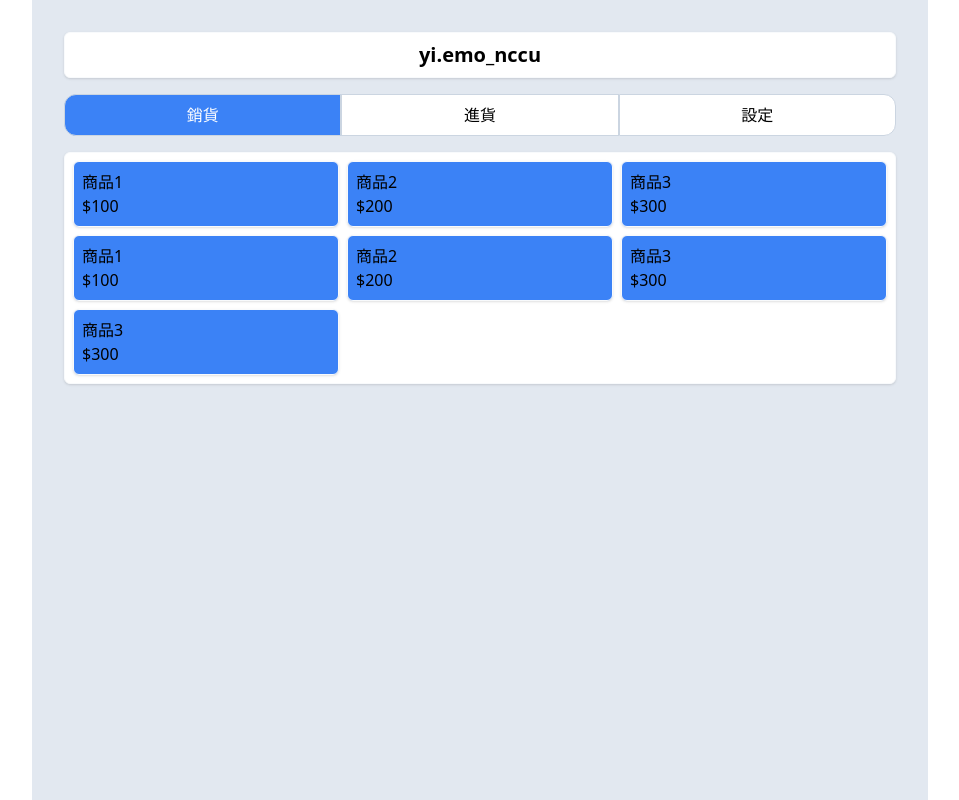
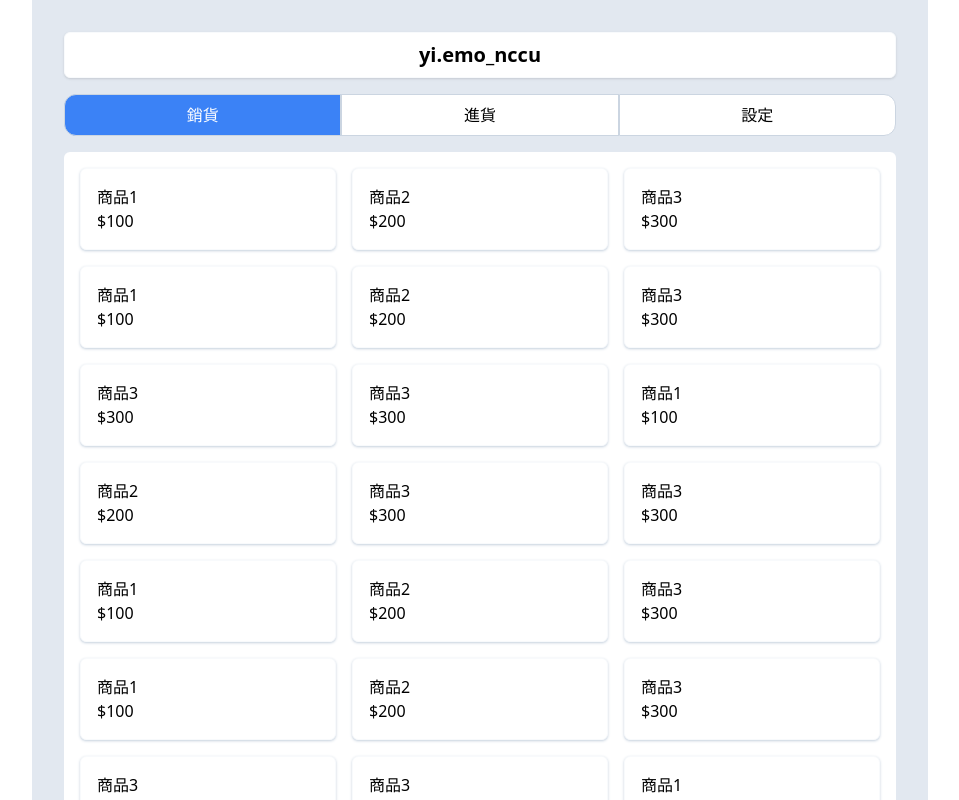
Before and after one commit to z15r7/yiemo_pmis, a Vue app in the folder frontend/: page / in a window 1280 px wide. Shown: the top 800 px of the page, without its empty margins (160-1119 px from the left). Built offline with nearby package versions, Linux system fonts and the light colour scheme.

Commit message:
Cart func

```diff
--- a/frontend/src/components/Body.vue
+++ b/frontend/src/components/Body.vue
@@ -1,29 +1,27 @@
 <template>
-    <div class="border border-slate-50 shadow bg-white p-2 rounded-md">
-        <div class="grid grid-cols-1 sm:grid-cols-3 gap-2">
-            <div class="border border-slate-50 shadow bg-blue-500 p-2 rounded-md" v-for="item in products">
-                <p>{{ item.name }}</p>
-                <p>{{ handlePrice(item.price) }}</p>
+    <div class="bg-white p-4 rounded-md">
+        <div class="grid grid-cols-1 sm:grid-cols-3 gap-4">
+            <BodyItem v-for="item in products" :item="item" @add="add"/>
         </div>
-        </div>
-
     </div>
 </template>
 
 <script>
+import BodyItem from './BodyItem.vue';
+
 export default {
     data: () => ({
     }),
-        props: ['selected', 'menuItem', 'products'],
+    props: ['products'],
     methods: {
-            handleSelected: function (idx) {
-                this.$emit('handleSelected', idx);
-            },
-            handlePrice: function (value) {
-                return `$${JSON.stringify(value)}`;
+        add: function (item) {
+            this.$emit('add', item);
         }
     },
     computed: {
     },
+    components: {
+        BodyItem
+    }
 }
 </script>
--- /dev/null
+++ b/frontend/src/components/BodyItem.vue
@@ -0,0 +1,30 @@
+<template>
+    <div
+        class="border border-slate-50 shadow shadow-slate-300 bg-white p-4 rounded-md"
+        @click="add"
+    >
+        <p>{{ item.name }}</p>
+        <p>{{ handlePrice(item.price) }}</p>
+    </div>
+</template>
+
+<script>
+    export default {
+        data: () => ({
+        }),
+        props: ['item'],
+        methods: {
+            handleSelected: function (idx) {
+                this.$emit('handleSelected', idx);
+            },
+            handlePrice: function (value) {
+                return `$${JSON.stringify(value)}`;
+            },
+            add: function () {
+                this.$emit('add', this.item);
+            }
+        },
+        computed: {
+        },
+    }
+</script>
--- /dev/null
+++ b/frontend/src/components/Cart.vue
@@ -0,0 +1,42 @@
+<template>
+    <div class="fixed h-1/2 w-full bottom-0 left-0 shadow-xl bg-slate-200 p-4">
+        <div class="grid grid-cols-1 gap-4 p-4">
+            <div
+                class="border border-slate-50 shadow shadow-slate-300 bg-white py-2 px-4 rounded-md"
+                v-for="i in cart"
+            >
+                {{`${i.name}-${i.price}`}}
+            </div>
+        </div>
+        <div class="fixed w-full bottom-0 left-0">
+            <div class="grid grid-cols-1 sm:grid-cols-2 gap-4 p-4">
+                <button
+                    class="bg-blue-500 shadow rounded-md py-2 text-white"
+                    @click="handleSubmit"
+                >Submit</button>
+                <button
+                    class="bg-red-500 shadow rounded-md py-2 text-white"
+                    @click="handleCancel"
+                >Cancel</button>
+            </div>
+        </div>
+    </div>
+</template>
+
+<script>
+export default {
+    data: () => ({
+    }),
+    props: ['cart'],
+    methods: {
+        handleSubmit: function () {
+            this.$emit('handleSubmit');
+        },
+        handleCancel: function () {
+            this.$emit('handleCancel');
+        }
+    },
+    computed: {
+    },
+}
+</script>
--- a/frontend/src/components/Header.vue
+++ b/frontend/src/components/Header.vue
@@ -7,7 +7,7 @@
         <div></div>
     </div>
     <div class="flex flex-grow-0">
-        <div
+        <button
             class="flex justify-center flex-grow-0 w-full border border-slate-300 p-2"
             :class="[
                 {'bg-blue-500 text-white': idx === selected},
@@ -18,8 +18,8 @@
             @click="handleSelected(idx)"
             v-for="i, idx in menuItem"
         >
-            <button class="w-full -m-2 p-2">{{ i.name }}</button>
-        </div>
+            <p>{{ i.name }}</p>
+        </button>
     </div>
 </template>
 
--- a/frontend/src/components/Main.vue
+++ b/frontend/src/components/Main.vue
@@ -10,6 +10,13 @@
             :selected="selected"
             :menuItem="menuItem"
             :products="products"
+            @add="add"
+        />
+        <Cart
+            v-if="cart.length > 0"
+            :cart="cart"
+            @handleSubmit="handleSubmit"
+            @handleCancel="handleCancel"
         />
     </div>
 </template>
@@ -17,12 +24,14 @@
 <script>
 import Header from '/src/components/Header.vue';
 import Body from '/src/components/Body.vue';
+import Cart from '/src/components/Cart.vue';
 
 export default {
     data: () => ({
         title: "yi.emo_nccu",
         section: "",
         selected: 0,
+        showCart: false,
         menuItem: [
             {name: "銷貨", link: "product"},
             {name: "進貨", link: "stock"},
@@ -36,18 +45,48 @@ export default {
             {name: "商品2", price: 200, stock: 20},
             {name: "商品3", price: 300, stock: 30},
             {name: "商品3", price: 300, stock: 30},
+            {name: "商品3", price: 300, stock: 30},
+            {name: "商品1", price: 100, stock: 10},
+            {name: "商品2", price: 200, stock: 20},
+            {name: "商品3", price: 300, stock: 30},
+            {name: "商品3", price: 300, stock: 30},
+            {name: "商品1", price: 100, stock: 10},
+            {name: "商品2", price: 200, stock: 20},
+            {name: "商品3", price: 300, stock: 30},
+            {name: "商品1", price: 100, stock: 10},
+            {name: "商品2", price: 200, stock: 20},
+            {name: "商品3", price: 300, stock: 30},
+            {name: "商品3", price: 300, stock: 30},
+            {name: "商品3", price: 300, stock: 30},
+            {name: "商品1", price: 100, stock: 10},
+            {name: "商品2", price: 200, stock: 20},
+            {name: "商品3", price: 300, stock: 30},
+            {name: "商品3", price: 300, stock: 30},
         ],
+        cart: []
     }),
     methods: {
         handleSelected: function (idx) {
             this.selected = idx;
+        },
+        add: function (item) {
+            this.cart.push(item);
+        },
+        handleSubmit: function () {
+            console.log("submit");
+            this.cart = [];
+        }
+        ,handleCancel: function () {
+            console.log("cancel");
+            this.cart = [];
         }
     },
     computed: {
     },
     components: {
         Header,
-        Body
+        Body,
+        Cart
     },
 }
 </script>
```
Lines whose indentation alone changed are shown as unchanged.
